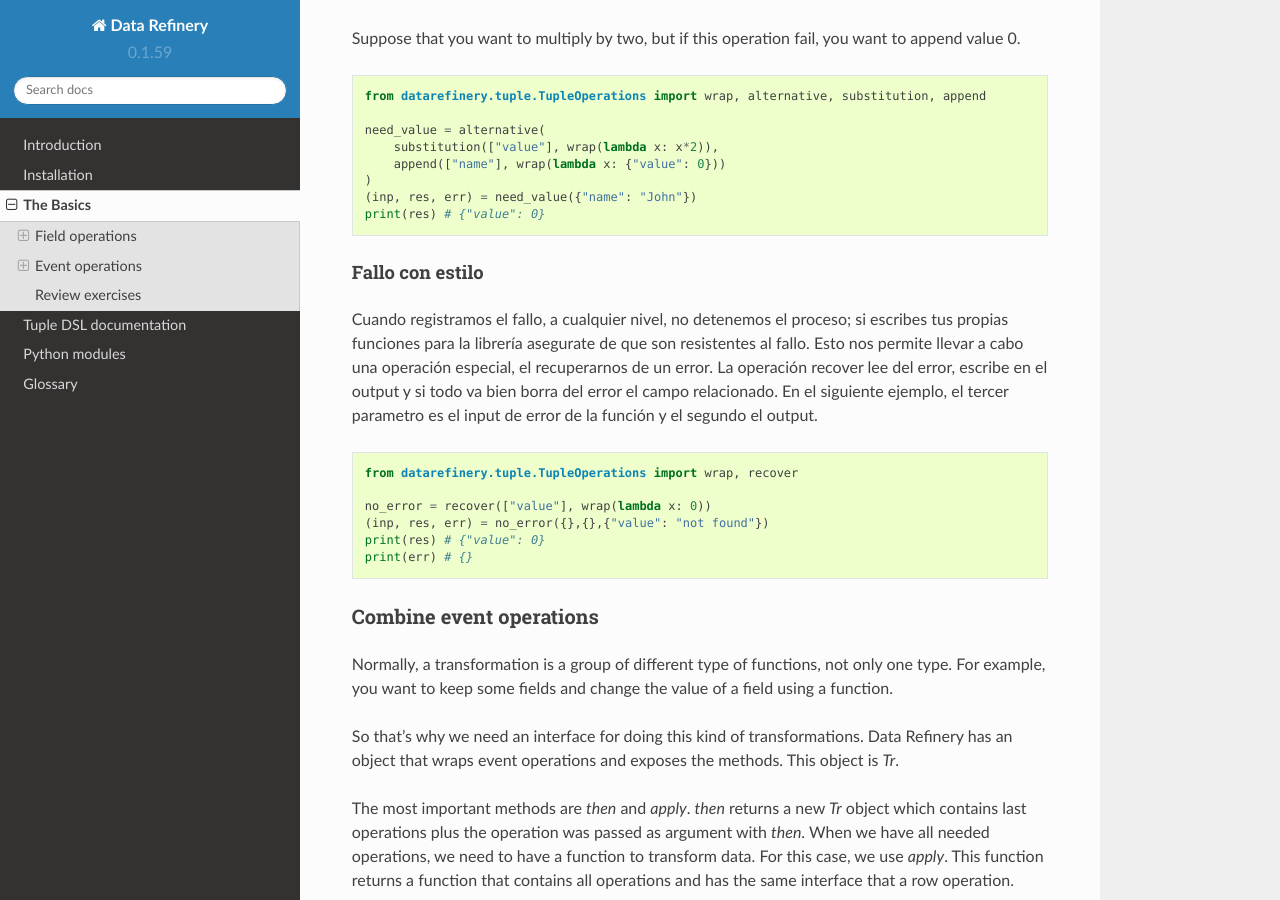
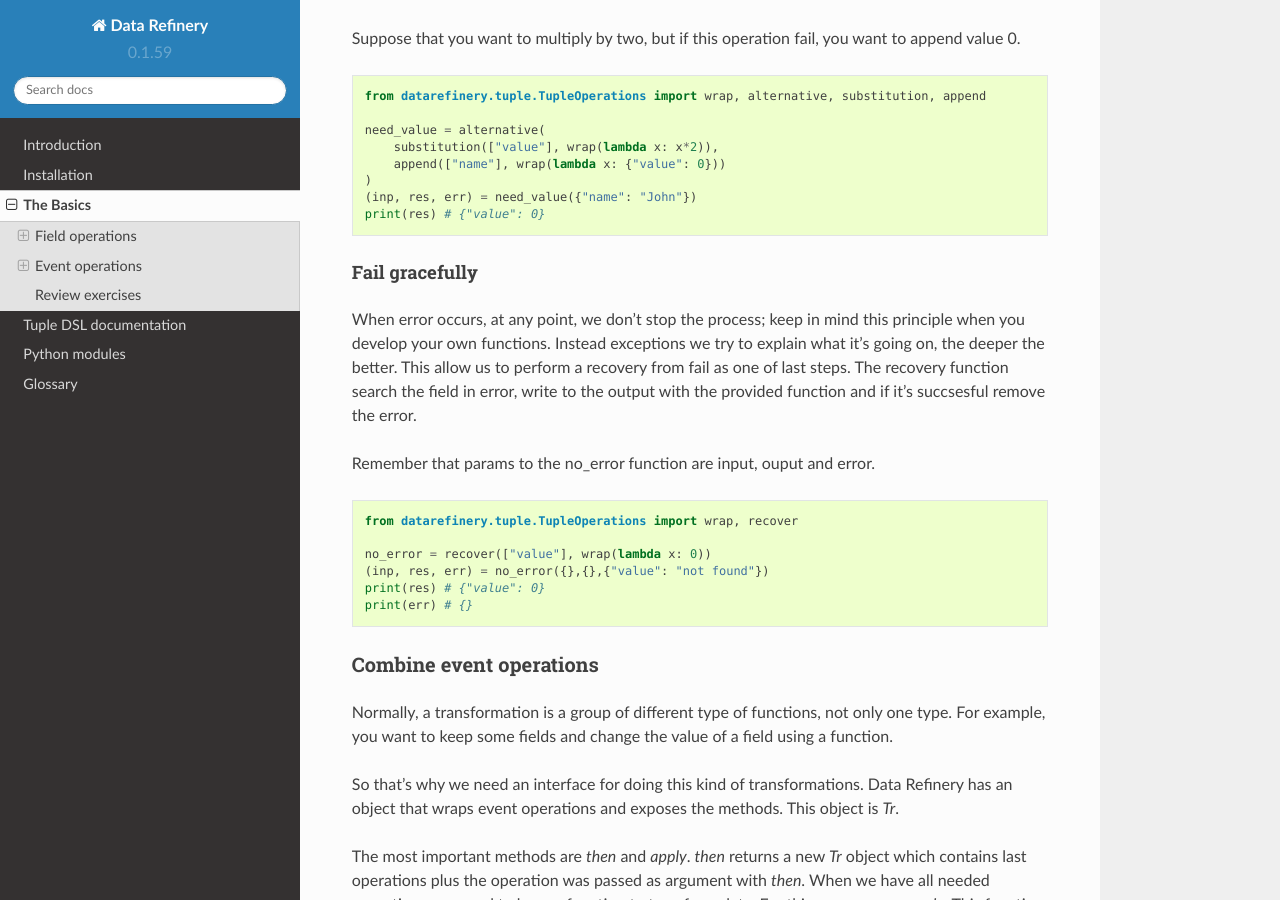
Before and after one commit to BBVA/data-refinery, a Sphinx documentation site: the page built from docs/source/thebasics.rst, in a window 1280 px wide and 900 px high, scrolled down 10584 px. Built offline with Sphinx 7.4.7 and the Read the Docs theme 2.0.0, drawn with Linux system fonts in a browser that asks for light colours.

Commit message:
translate fail gracefully

```diff
--- a/docs/source/thebasics.rst
+++ b/docs/source/thebasics.rst
@@ -560,13 +560,13 @@
     (inp, res, err) = need_value({"name": "John"})
     print(res) # {"value": 0}
 
-Fallo con estilo
-................
+Fail gracefully
+...............
 
-Cuando registramos el fallo, a cualquier nivel, no detenemos el proceso; si escribes tus propias funciones para la
-librería asegurate de que son resistentes al fallo. Esto nos permite llevar a cabo una operación especial, el recuperarnos
-de un error. La operación recover lee del error, escribe en el output y si todo va bien borra del error el campo relacionado.
-En el siguiente ejemplo, el tercer parametro es el input de error de la función y el segundo el output.
+When error occurs, at any point, we don't stop the process; keep in mind this principle when you develop your own functions. Instead exceptions we try to explain what it's going on, the deeper the better.
+This allow us to perform a recovery from fail as one of last steps. The recovery function search the field in error, write to the output with the provided function and if it's succsesful remove the error.
+
+Remember that params to the no_error function are input, ouput and error.
 
 .. code-block:: python
 
```
